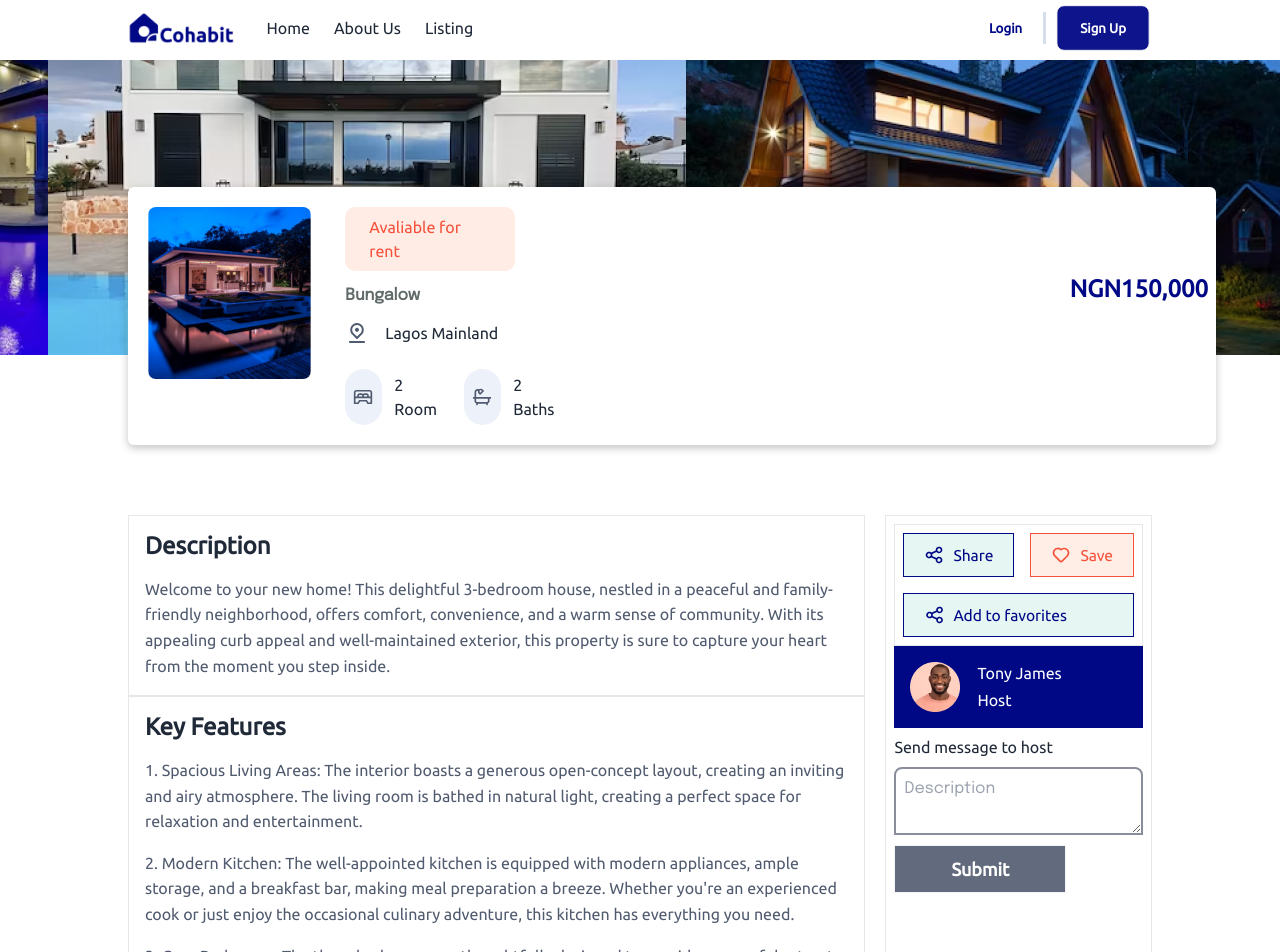
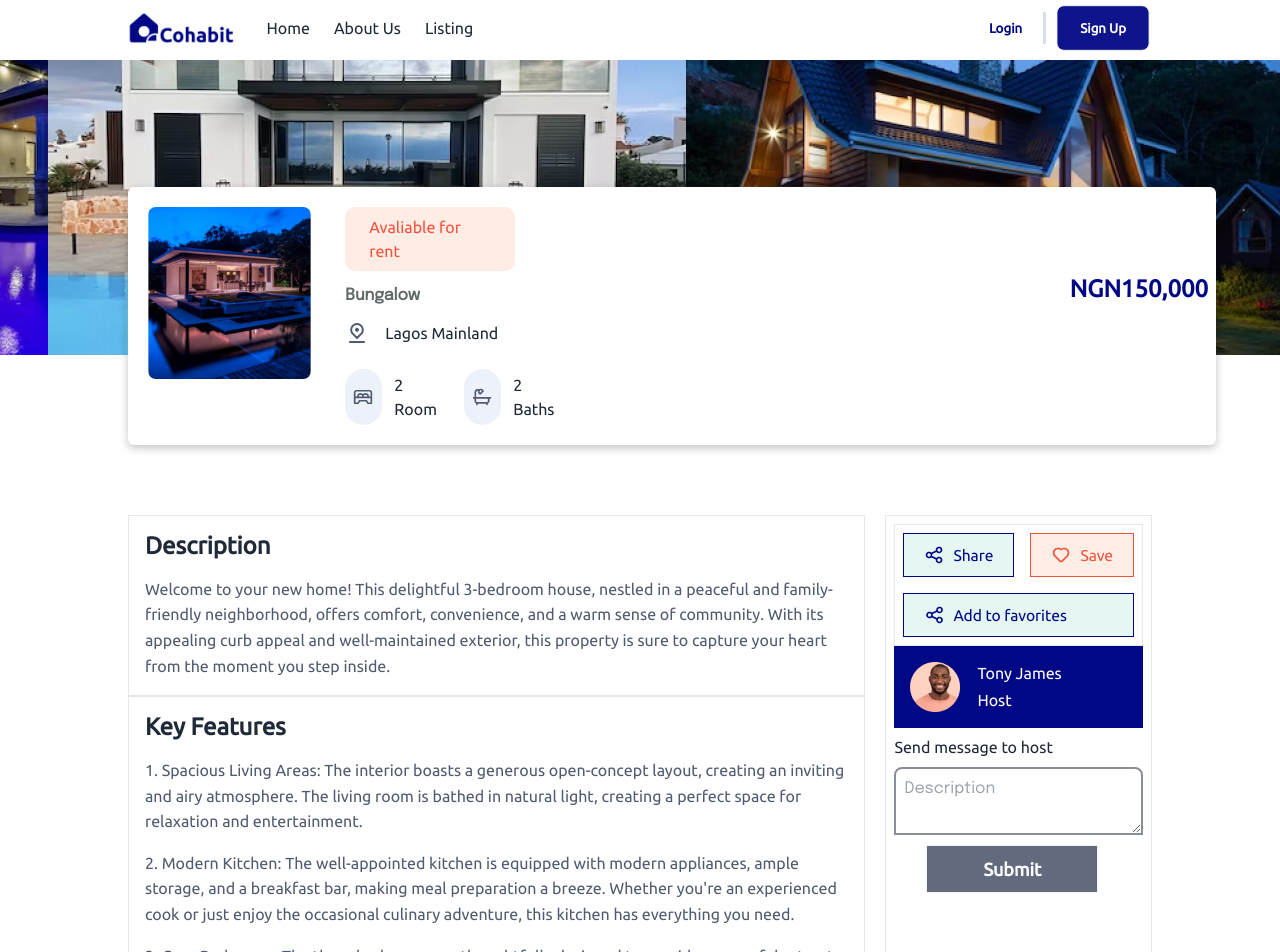
Before and after one commit to lazynerd-studios/Co-Habit-Landing, a React (Vite) app: page /details in a window 1280 px wide. Shown: the top 952 px of the page. Built offline with nearby package versions, Linux system fonts and the light colour scheme.

Commit message:
Update Details.jsx

```diff
--- a/src/Components/Details/Details.jsx
+++ b/src/Components/Details/Details.jsx
@@ -372,8 +372,8 @@ const Details = () => {
                             <textarea className="different-font border-2 border-[#898E9A] rounded rounded-t-lg rounded-b-none font-normal p-2 w-full"
                                 placeholder="Description">
                             </textarea>
-                            <span>
-                                <button className="btn normal-case rounded-none px-[3.5rem] font-bold text-[1.125rem] py-[0.88rem] bg-[#515B6F]/[.9] hover:bg-[#515B6F] text-white">
+                            <span className="">
+                                <button className="btn normal-case rounded-none px-[3.5rem] mx-8 font-bold text-[1.125rem] py-[0.88rem] bg-[#515B6F]/[.9] hover:bg-[#515B6F] text-white">
                                     Submit
                                 </button>
                             </span>
```
